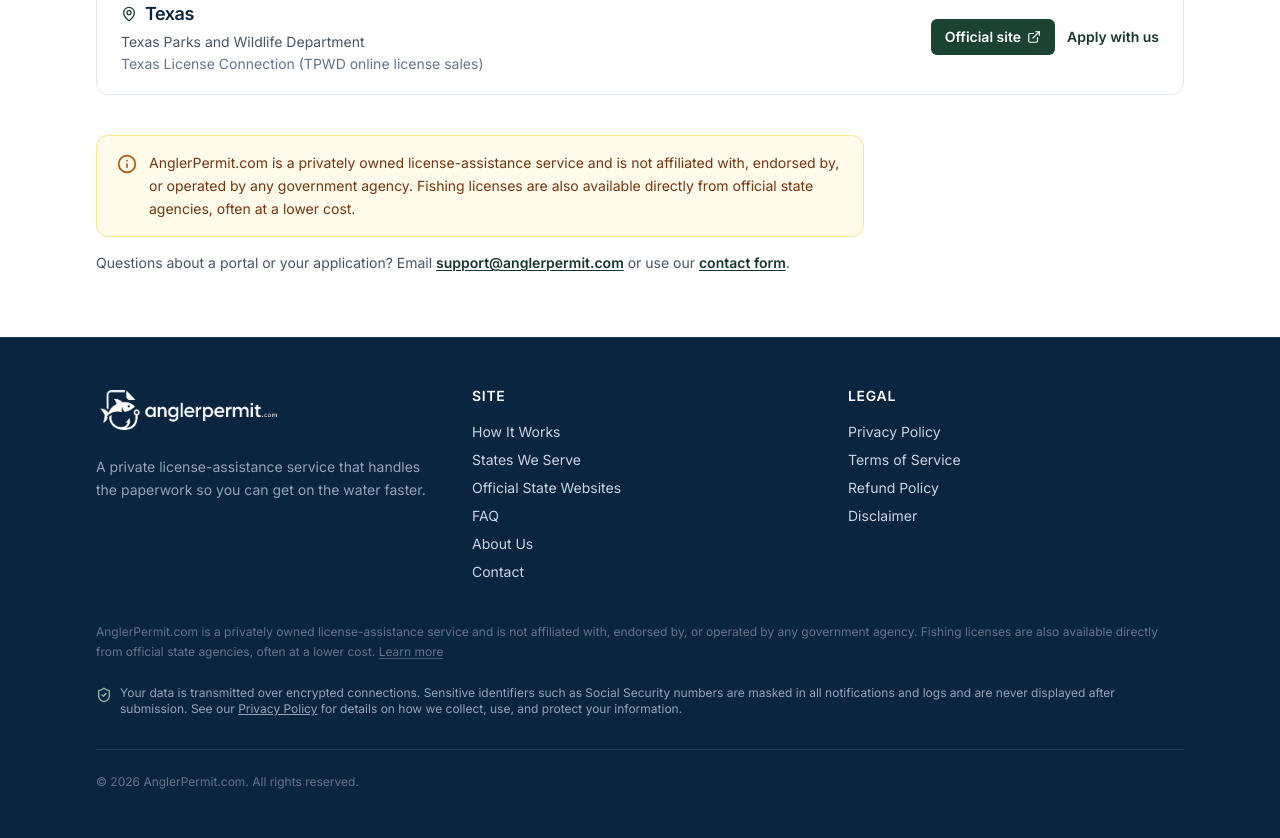
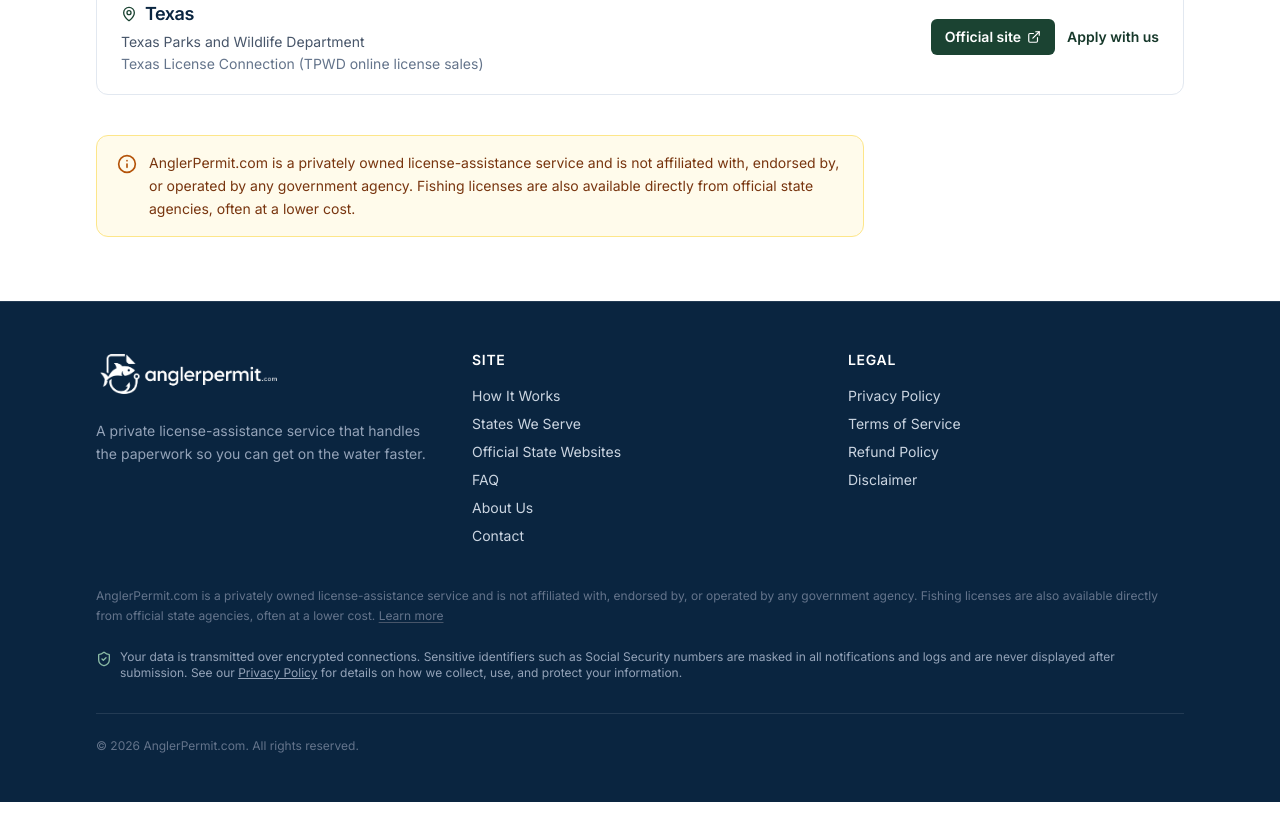
Before and after one commit to qasimmmmm/anglerpermit, a Next.js app: page /official-sites in a window 1280 px wide. Shown: the part 1140-1978 px from the top of the page. After the commit the page ends 1942 px from the top, so only its background shows below. Built offline with nearby package versions, Linux system fonts and the light colour scheme; no server answers.

Commit message:
fix: drop support email line from official-sites page

```diff
--- a/src/app/official-sites/page.tsx
+++ b/src/app/official-sites/page.tsx
@@ -71,22 +71,8 @@
             </ul>
           )}
 
-          <div className="mt-10 max-w-3xl space-y-4">
+          <div className="mt-10 max-w-3xl">
             <DisclaimerBanner />
-            <p className="text-sm text-slate-600">
-              Questions about a portal or your application? Email{" "}
-              <a
-                href="mailto:support@anglerpermit.com"
-                className="font-semibold text-forest-700 underline underline-offset-2"
-              >
-                support@anglerpermit.com
-              </a>{" "}
-              or use our{" "}
-              <Link href="/contact" className="font-semibold text-forest-700 underline underline-offset-2">
-                contact form
-              </Link>
-              .
-            </p>
           </div>
         </div>
       </section>
```
